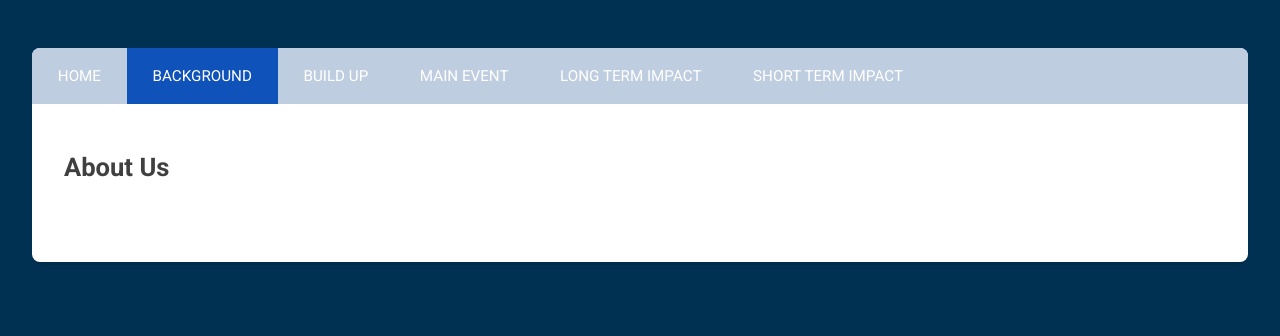
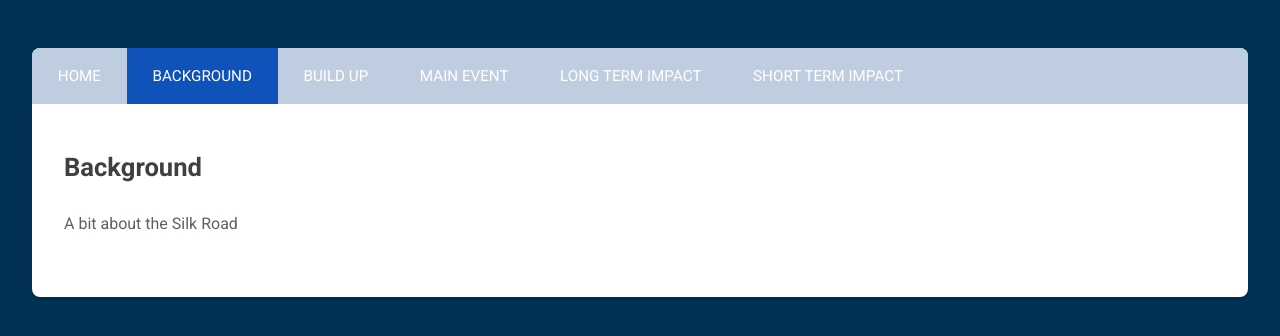
Before and after one commit to Scovay/NHD_Silk_Road_Website, a React (Create React App) app: page /background in a window 1280 px wide. Shown: the top 336 px of the page. Built offline with nearby package versions, Linux system fonts and the light colour scheme.

Commit message:
Added Content

```diff
--- a/src/components/Background.js
+++ b/src/components/Background.js
@@ -2,8 +2,9 @@ import React from 'react';
 
 const About = () => (
   <div className="main-content">
-    <h2>About Us</h2>
-    <h3></h3>
+    <h2>Background</h2>
+    <p>A bit about the Silk Road</p>
+
   </div>
 );
 
--- a/src/components/Home.js
+++ b/src/components/Home.js
@@ -8,6 +8,9 @@ class Home extends Component {
       <div className="main-content home">
         <h2>NHD Project</h2>
         <h3>Comunication: The Key To Understanding</h3>
+        <p>The NHD Project (National History Day Project) is a year-long program that is designed to develop critical thinking, research, communication, self-esteem, and involvement skills and abilities that will prepare them for the future. There is a theme every year that students must relate their project to. This year’s theme was communication in history, the key to understanding, and our topic was the Silk Road, connecting cultures and people from China to the West.</p>
+        <h2>Our Thesis</h2>
+        <p>During the Ancient periods the problem in the areas between the westerncountries and china was that the loose connection, especially the communication, and trading routes didn’t supply enough products and wealth for everyone. Around the start of the Han Dynasty, the Hans sent a scout, Zhang Qian, to find a suitable and appropriate trading out that could connect themselves with more western countries. This could boost their contact and communication with people across the world People called this route the Silk Road or the Silk Route because a main product that traveled along the route was the silk from China (but there were a lot of other products too). This changed history because it helped pave the way for more efficient trading and it helped connect people across continents. Many things that were transmitted around the Silk Road required communication, not just inside of exchanging deals, but more broader like spreading technology, beliefs, works of art, and new knowledge.</p>
       </div>
     );
   }
```
